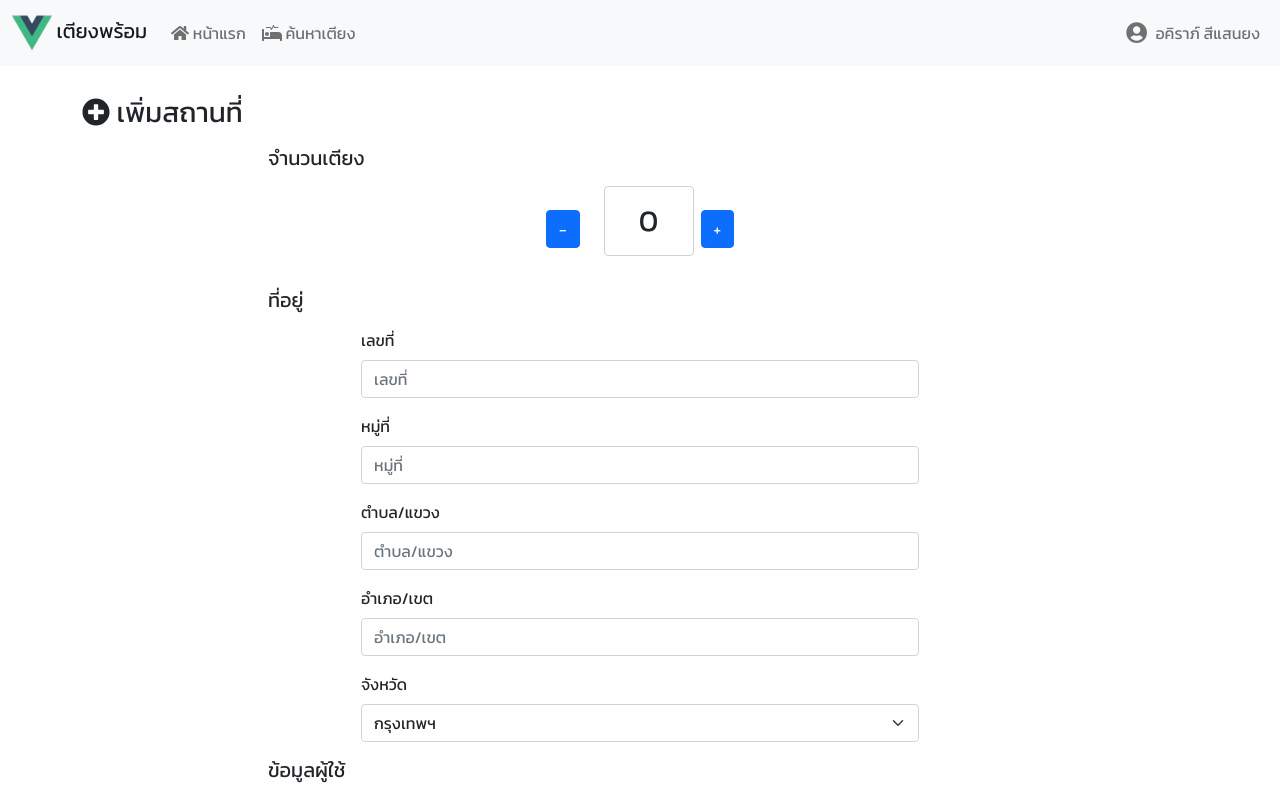
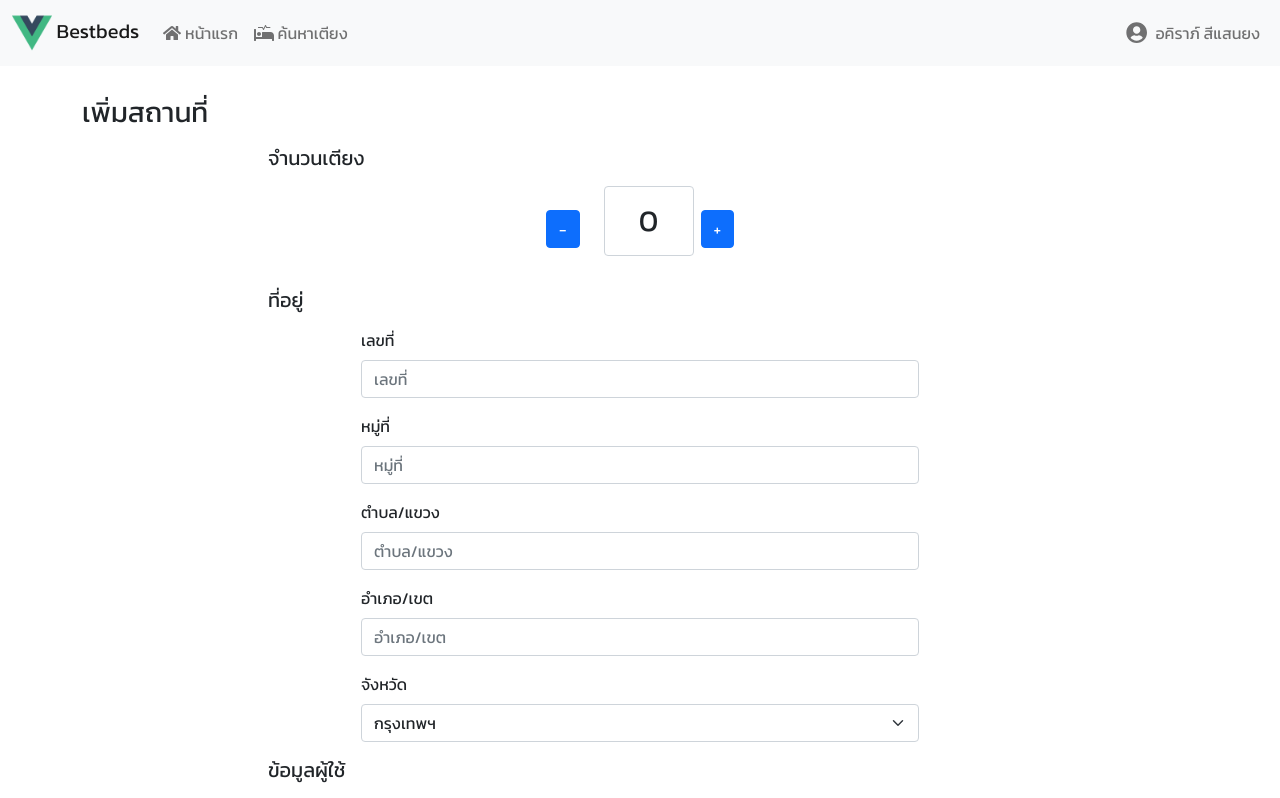
Before and after one commit to docxed/virusbooking, a Vue app in the folder client/: page /addbedsforsell in a window 1280 px wide. Shown: the top 798 px of the page. Built offline with nearby package versions, Linux system fonts and the light colour scheme.

Commit message:
committed

```diff
--- a/client/public/index.html
+++ b/client/public/index.html
@@ -5,7 +5,7 @@
     <meta http-equiv="X-UA-Compatible" content="IE=edge" />
     <meta name="viewport" content="width=device-width,initial-scale=1.0" />
     <link rel="icon" href="<%= BASE_URL %>favicon.ico" />
-    <title>เตียงพร้อม</title>
+    <title>Bestbeds</title>
     <link href="https://cdn.jsdelivr.net/npm/bootstrap@5.1.3/dist/css/bootstrap.min.css" rel="stylesheet" integrity="sha384-1BmE4kWBq78iYhFldvKuhfTAU6auU8tT94WrHftjDbrCEXSU1oBoqyl2QvZ6jIW3" crossorigin="anonymous">
   </head>
   <body>
--- a/client/src/App.vue
+++ b/client/src/App.vue
@@ -12,7 +12,7 @@
               height="40"
               class="d-inline-block align-center"
             />
-            เตียงพร้อม
+            Bestbeds
           </a>
           <button
             class="navbar-toggler"
--- a/client/src/components/addbedsforsell.vue
+++ b/client/src/components/addbedsforsell.vue
@@ -1,7 +1,7 @@
 <template>
   <div>
     <br /><br />
-    <h3><i class="fas fa-plus-circle"></i> เพิ่มสถานที่</h3>
+    <h3>เพิ่มสถานที่</h3>
 
     <p class="my-3 m-auto col-lg-8 h5">จำนวนเตียง</p>
     <div class="m-auto col-lg-6">
```
